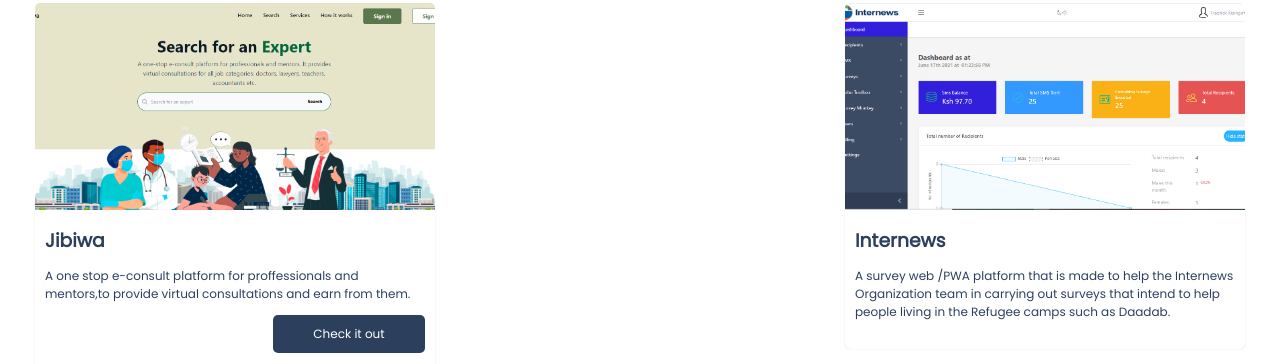
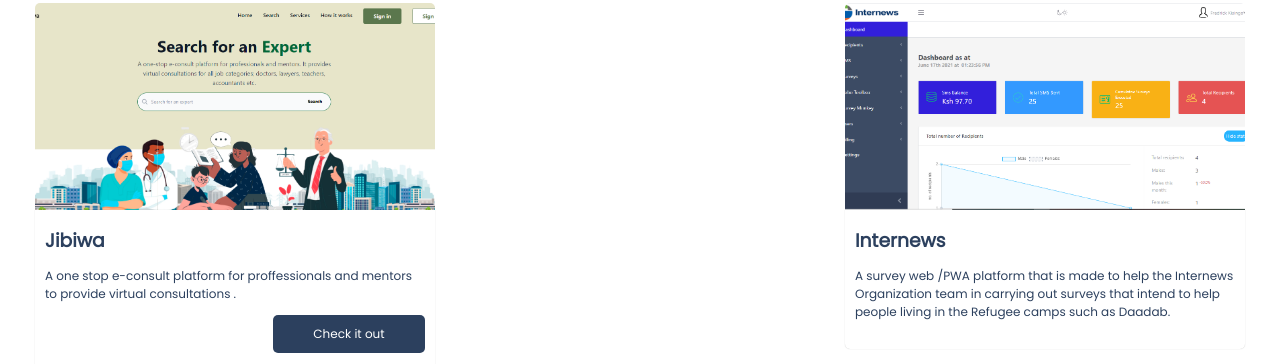
Before and after one commit to fredrickkisingo/new-portfolio, a plain HTML site: page index.html in a window 1280 px wide. Shown: the part 2425-2789 px from the top of the page. Drawn offline with Linux system fonts and the light colour scheme; a script that the page names is missing.

Commit message:
fixed jibiwa description

```diff
--- a/index.html
+++ b/index.html
@@ -191,7 +191,7 @@
                 </div>
                 <div class="footer">
                     <h3>Jibiwa</h3>
-                    <p>A  one stop e-consult platform for proffessionals and mentors,to provide virtual consultations and earn from them.</p>
+                    <p>A  one stop e-consult platform for proffessionals and mentors to provide virtual consultations .</p>
                     <a href="https://jibiwa.com" target="_blank" rel="noopener">Check it out</a>
                 </div>
             </div>
```
